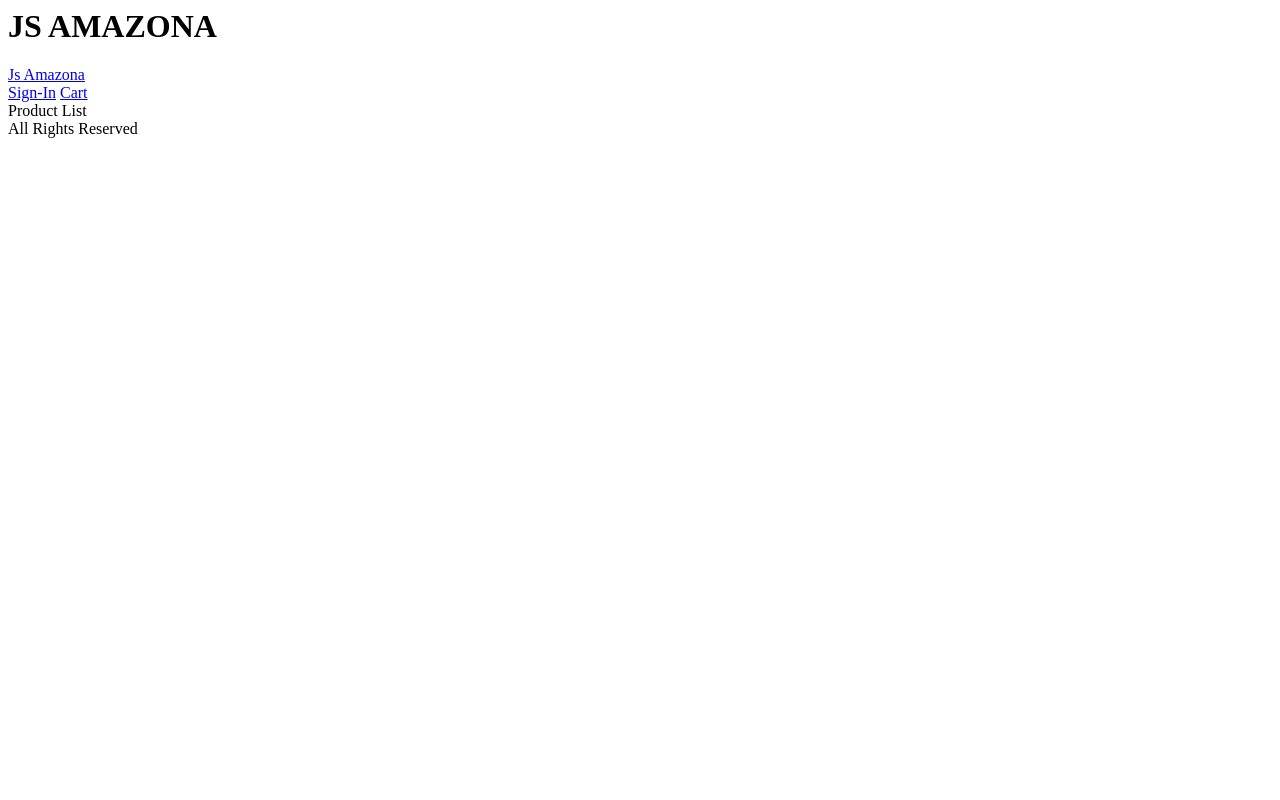
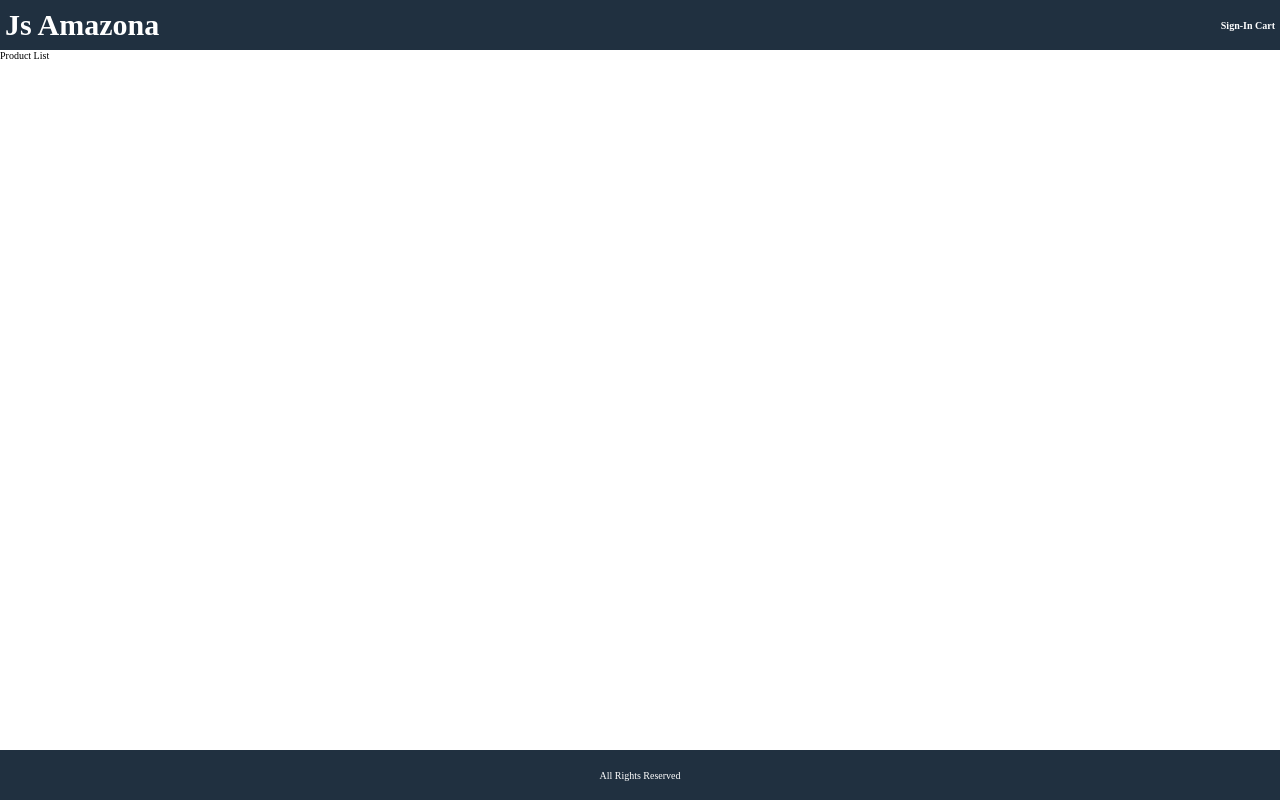
Before and after one commit to jpbatistads/jsamazona, a website: page frontend/src/index.html in a window 1280 px wide. Drawn offline with Linux system fonts and the light colour scheme.

Commit message:
Estilização css

```diff
--- a/frontend/src/index.html
+++ b/frontend/src/index.html
@@ -8,11 +8,9 @@
 </head>
 
 <body>
-    <h1>JS AMAZONA</h1>
-
     <div class="grid-container">
         <header>
-            <div>
+            <div class="brand">
                 <a href="/#/">Js Amazona</a>
             </div>
             <div>
--- a/frontend/src/style.css
+++ b/frontend/src/style.css
@@ -0,0 +1,53 @@
+* {
+    box-sizing: border-box;
+}
+
+html {
+    font-size: 62.5%;
+}
+
+body {
+    height: 100vh;
+    font: 1.6rem;
+    margin: 0;
+}
+
+.grid-container {
+    display: grid;
+    grid-template-areas: 'header' 'main' 'footer';
+    grid-template-columns: 1fr;
+    grid-template-rows: 5rem 1fr 5rem;
+    height: 100%;
+}
+
+header {
+    grid-area: header;
+    background-color: #203040;
+    color: #ffffff;
+    display: flex;
+    justify-content: space-between;
+    align-items: center;
+    padding: 0.5rem;
+}
+
+header a {
+    color: #ffffff;
+    font-weight: bold;
+    text-decoration: none;
+}
+
+header a:hover {
+    color: #f08040;
+}
+
+.brand a {
+    font-size: 3rem;
+}
+
+footer {
+    background-color: #203040;
+    display: flex;
+    justify-content: center;
+    align-items: center;
+    color: #ffffff;
+}
```
